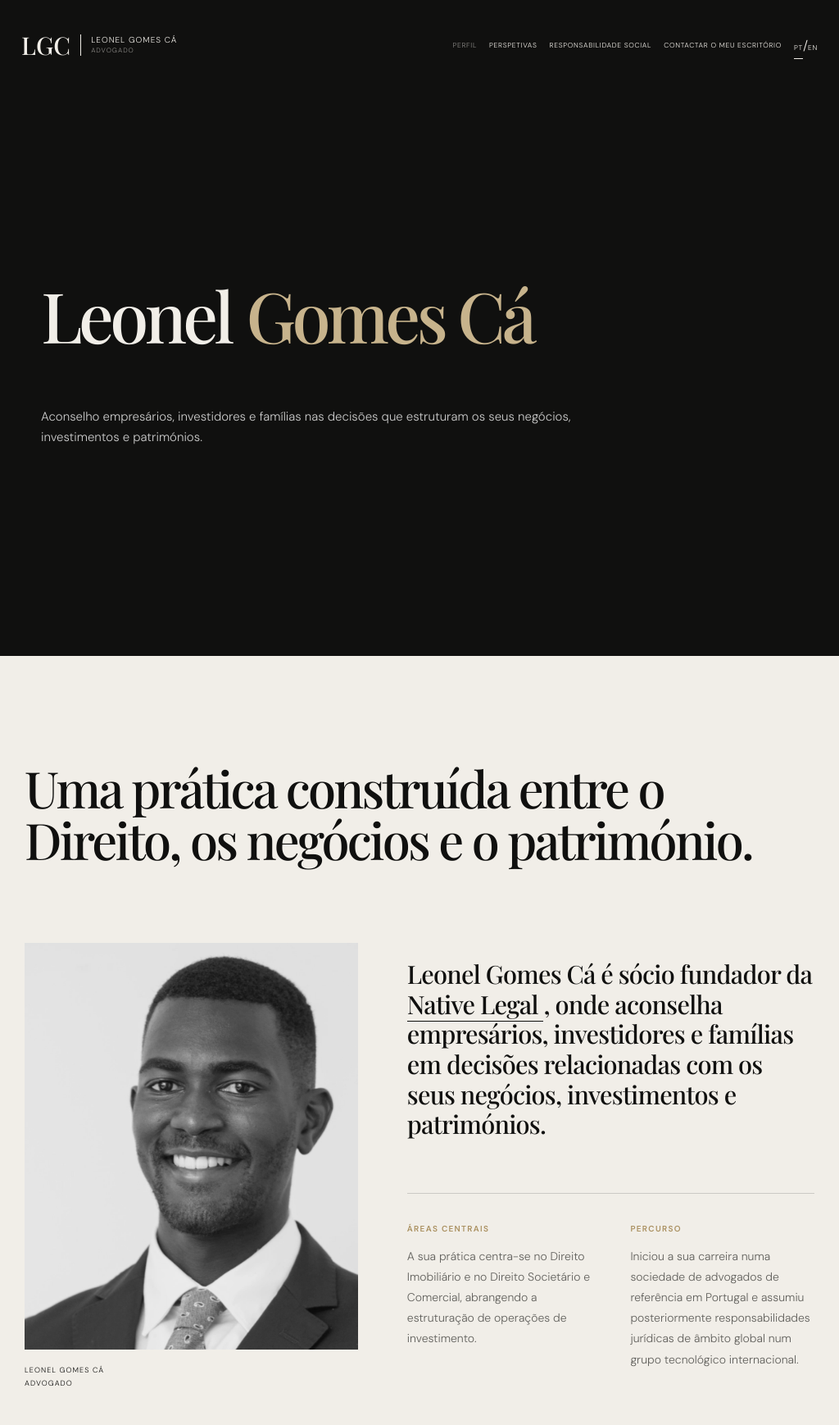
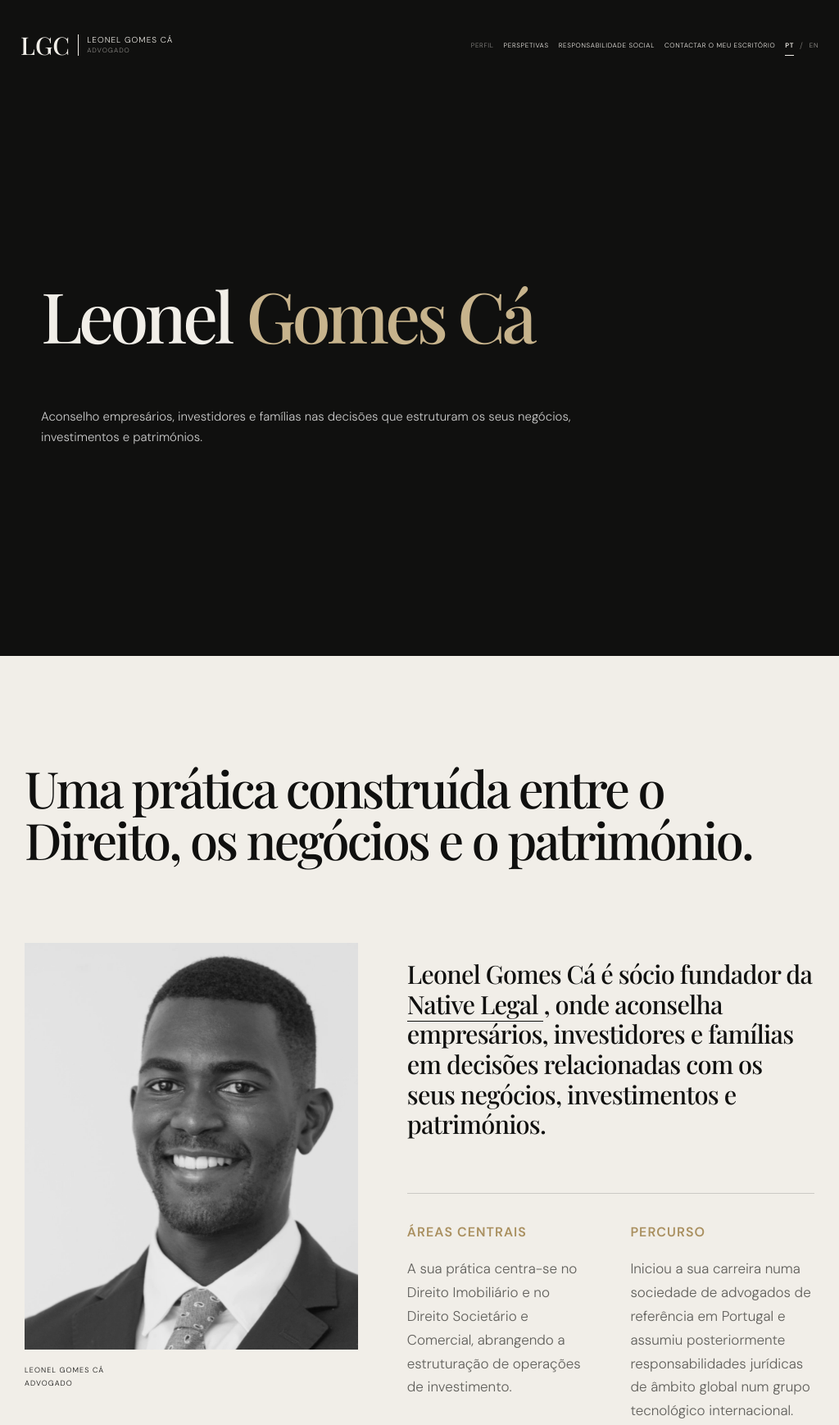
Before and after one commit to AMMoita/templateadvogado, a plain HTML site: page index.html in a window 1024 px wide. Shown: the top 1738 px of the page at 82% size. Drawn offline with nearby package versions, Linux system fonts and the light colour scheme.

Commit message:
Add files via upload

```diff
--- a/css/style.css
+++ b/css/style.css
@@ -907,37 +907,24 @@ img {
 }
 
 
+/* Legibilidade reforçada nas duas rubricas do perfil (PT e EN). */
 .profile__label {
-
     display: block;
-
-    margin-bottom: 15px;
-
+    margin-bottom: 19px;
     color: var(--gold);
-
-    font-size: 10px;
-
+    font-size: clamp(16px, 1.2vw, 18px);
     font-weight: 600;
-
-    letter-spacing: .13em;
-
+    letter-spacing: .065em;
+    line-height: 1.4;
     text-transform: uppercase;
-
-}
-
+}
 
 .profile__columns p {
-
     margin: 0;
-
-    font-size: 14px;
-
-    line-height: 1.8;
-
+    font-size: clamp(17px, 1.32vw, 19px);
+    line-height: 1.7;
     color: var(--grey-dark);
-
-}
-
+}
 
 
 /* ==========================================================
@@ -3647,3 +3634,21 @@ body.loaded
         padding-inline: 19px;
     }
 }
+
+/* Bilingual language switcher. Original styles above are preserved. */
+.language-switch { display:inline-flex; align-items:center; gap:7px; flex-shrink:0; font-size:10px; letter-spacing:.08em; white-space:nowrap; }
+.language-switch a { display:inline-block; opacity:.62; text-decoration:none; }
+.language-switch a[aria-current="page"] { opacity:1; font-weight:600; }
+.language-switch > span { opacity:.45; }
+.language-switch--mobile { margin-top:26px; gap:18px; font-size:13px; }
+.language-switch--mobile a { font-size:13px; }
+/* The existing full-screen mobile navigation can scroll on small displays. */
+.mobile-menu { overflow-y:auto; overscroll-behavior:contain; }
+/* Leave the existing mobile breakpoint intact, but avoid a crowded desktop nav. */
+@media (min-width:901px) and (max-width:1240px) {
+  .header { padding-inline:25px; }
+  .desktop-nav { gap:12px; }
+  .desktop-nav a { font-size:8px; }
+  .logo { gap:10px; }
+  .logo__text { padding-left:10px; }
+}
```
